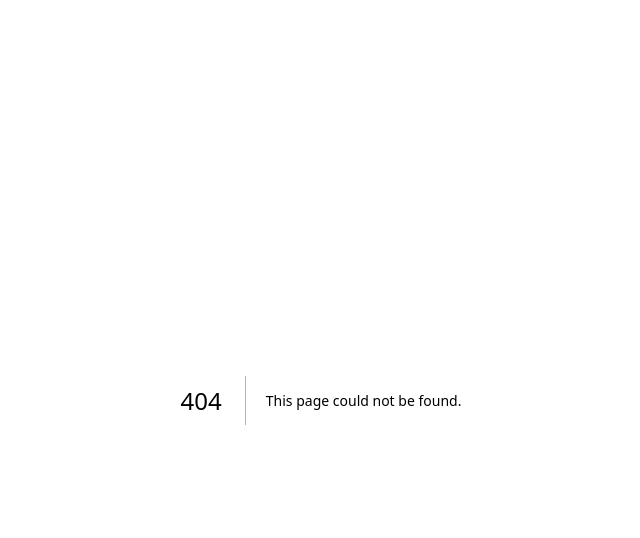
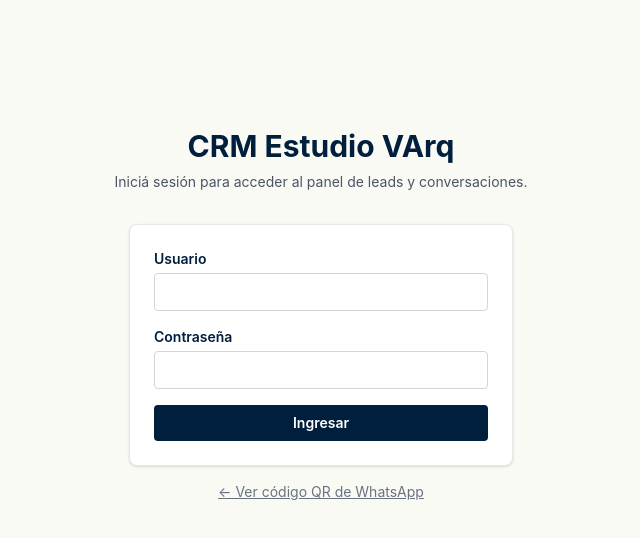
Before and after one commit to facudemarco/backend-estudiovarq, a Next.js app in the folder crm-web/: page /sofia/login in a window 1280 px wide. Before the commit this address had no page. Shown: the top 538 px of the page, without its empty margins (319-959 px from the left). Built offline with nearby package versions, Linux system fonts and the light colour scheme; no server answers.

Commit message:
crm-web: página de login + credentials include en panel (sesión real en /crm)

```diff
--- a/crm-web/src/app/crm/page.tsx
+++ b/crm-web/src/app/crm/page.tsx
@@ -2,6 +2,7 @@
 
 import Link from "next/link";
 import { useCallback, useEffect, useRef, useState } from "react";
+import { useRouter } from "next/navigation";
 
 const API_URL = process.env.NEXT_PUBLIC_API_URL || "http://localhost:8000";
 const AGENT_URL = process.env.NEXT_PUBLIC_AGENT_URL || "https://estudiovarq.com.ar/agent";
@@ -46,6 +47,7 @@ function fmtTs(ts: string | null | undefined): string {
 }
 
 export default function CrmPage() {
+  const router = useRouter();
   const [leads, setLeads] = useState<Lead[]>([]);
   const [selected, setSelected] = useState<string | null>(null);
   const [messages, setMessages] = useState<Msg[]>([]);
@@ -60,16 +62,20 @@ export default function CrmPage() {
 
   const loadLeads = useCallback(async () => {
     try {
-      const res = await fetch(`${API_URL}/crm/leads`);
+      const res = await fetch(`${API_URL}/crm/leads`, { credentials: "include" });
+      if (res.status === 401) {
+        router.replace("/login");
+        return;
+      }
       if (res.ok) setLeads(await res.json());
     } catch {
       /* backend abajo */
     }
-  }, []);
+  }, [router]);
 
   const loadDetail = useCallback(async (phone: string) => {
     try {
-      const res = await fetch(`${API_URL}/crm/leads/${encodeURIComponent(phone)}`);
+      const res = await fetch(`${API_URL}/crm/leads/${encodeURIComponent(phone)}`, { credentials: "include" });
       if (!res.ok) return;
       const data = await res.json();
       setMessages(data.messages || []);
@@ -89,7 +95,7 @@ export default function CrmPage() {
         .catch(() => setAgentConnected(false));
     };
     checkAgent();
-    fetch(`${API_URL}/crm/status`)
+    fetch(`${API_URL}/crm/status`, { credentials: "include" })
       .then((r) => r.json())
       .then((d) => setAgentConnected((prev) => prev || !!d.connected))
       .catch(() => {});
@@ -117,6 +123,7 @@ export default function CrmPage() {
     try {
       const res = await fetch(`${API_URL}/crm/leads/${encodeURIComponent(selected)}/send`, {
         method: "POST",
+        credentials: "include",
         headers: { "Content-Type": "application/json" },
         body: JSON.stringify({ text: msg }),
       });
@@ -141,6 +148,7 @@ export default function CrmPage() {
     try {
       const res = await fetch(`${API_URL}/crm/leads/${encodeURIComponent(selected)}/${paused ? "resume" : "pause"}`, {
         method: "POST",
+        credentials: "include",
       });
       if (!res.ok) {
         const d = await res.json().catch(() => ({}));
@@ -185,6 +193,15 @@ export default function CrmPage() {
               WhatsApp conectado
             </span>
           )}
+          <button
+            onClick={async () => {
+              await fetch(`${API_URL}/auth/logout`, { method: "POST", credentials: "include" });
+              router.replace("/login");
+            }}
+            className="rounded border border-gray-300 px-3 py-1.5 text-sm text-gray-600 transition-all hover:bg-gray-100"
+          >
+            Cerrar sesión
+          </button>
         </div>
       </div>
 
--- /dev/null
+++ b/crm-web/src/app/login/page.tsx
@@ -0,0 +1,85 @@
+"use client";
+
+import Link from "next/link";
+import { useRouter } from "next/navigation";
+import { useState } from "react";
+
+const API_URL = process.env.NEXT_PUBLIC_API_URL || "http://localhost:8000";
+
+export default function LoginPage() {
+  const router = useRouter();
+  const [username, setUsername] = useState("");
+  const [password, setPassword] = useState("");
+  const [error, setError] = useState<string | null>(null);
+  const [busy, setBusy] = useState(false);
+
+  const submit = async (e: React.FormEvent) => {
+    e.preventDefault();
+    if (busy) return;
+    setBusy(true);
+    setError(null);
+    try {
+      const res = await fetch(`${API_URL}/auth/login`, {
+        method: "POST",
+        credentials: "include",
+        headers: { "Content-Type": "application/json" },
+        body: JSON.stringify({ username, password }),
+      });
+      if (!res.ok) {
+        const d = await res.json().catch(() => ({}));
+        setError(d.detail || "Credenciales inválidas");
+        return;
+      }
+      router.replace("/crm");
+    } catch {
+      setError("No se pudo conectar con el backend");
+    } finally {
+      setBusy(false);
+    }
+  };
+
+  return (
+    <main className="flex min-h-[70vh] flex-col items-center justify-center px-4 pt-32 pb-16">
+      <h1 className="mb-2 text-3xl font-bold text-primary">CRM Estudio VArq</h1>
+      <p className="mb-8 max-w-md text-center text-sm text-gray-600">
+        Iniciá sesión para acceder al panel de leads y conversaciones.
+      </p>
+      <form onSubmit={submit} className="w-full max-w-sm rounded-lg border border-gray-200 bg-white p-6 shadow">
+        <label className="mb-1 block text-sm font-semibold text-primary" htmlFor="username">
+          Usuario
+        </label>
+        <input
+          id="username"
+          className="mb-4 w-full rounded border border-gray-300 px-3 py-2 text-sm focus:border-tertiary focus:outline-none"
+          value={username}
+          onChange={(e) => setUsername(e.target.value)}
+          autoComplete="username"
+          required
+        />
+        <label className="mb-1 block text-sm font-semibold text-primary" htmlFor="password">
+          Contraseña
+        </label>
+        <input
+          id="password"
+          type="password"
+          className="mb-4 w-full rounded border border-gray-300 px-3 py-2 text-sm focus:border-tertiary focus:outline-none"
+          value={password}
+          onChange={(e) => setPassword(e.target.value)}
+          autoComplete="current-password"
+          required
+        />
+        {error && <p className="mb-3 rounded bg-red-50 px-3 py-2 text-sm text-red-700">{error}</p>}
+        <button
+          type="submit"
+          disabled={busy}
+          className="w-full rounded bg-primary px-4 py-2 text-sm font-semibold text-white transition-colors hover:bg-tertiary disabled:opacity-60"
+        >
+          {busy ? "Ingresando..." : "Ingresar"}
+        </button>
+      </form>
+      <Link href="/" className="mt-4 text-sm text-gray-500 underline hover:text-tertiary">
+        ← Ver código QR de WhatsApp
+      </Link>
+    </main>
+  );
+}
```
